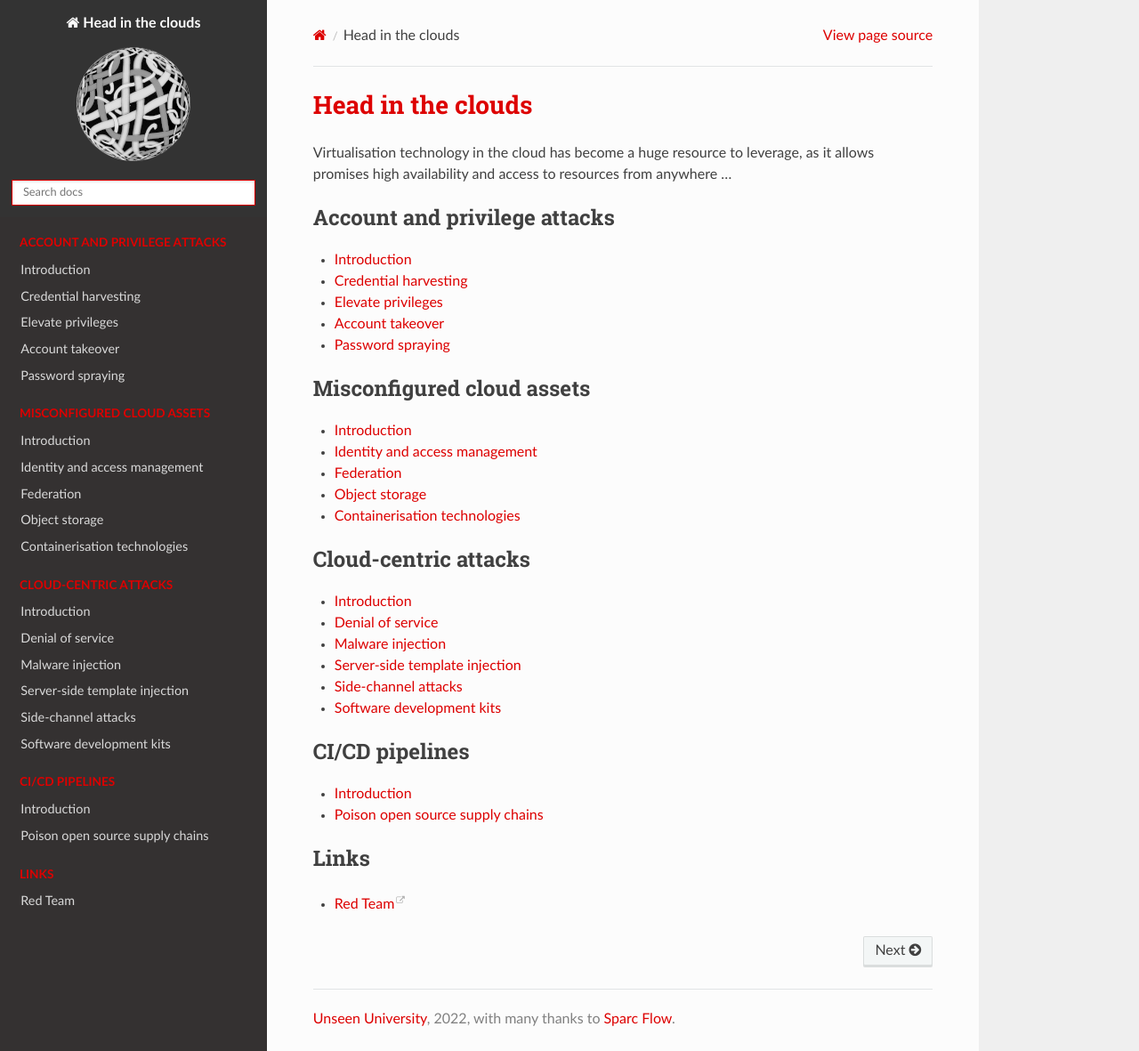
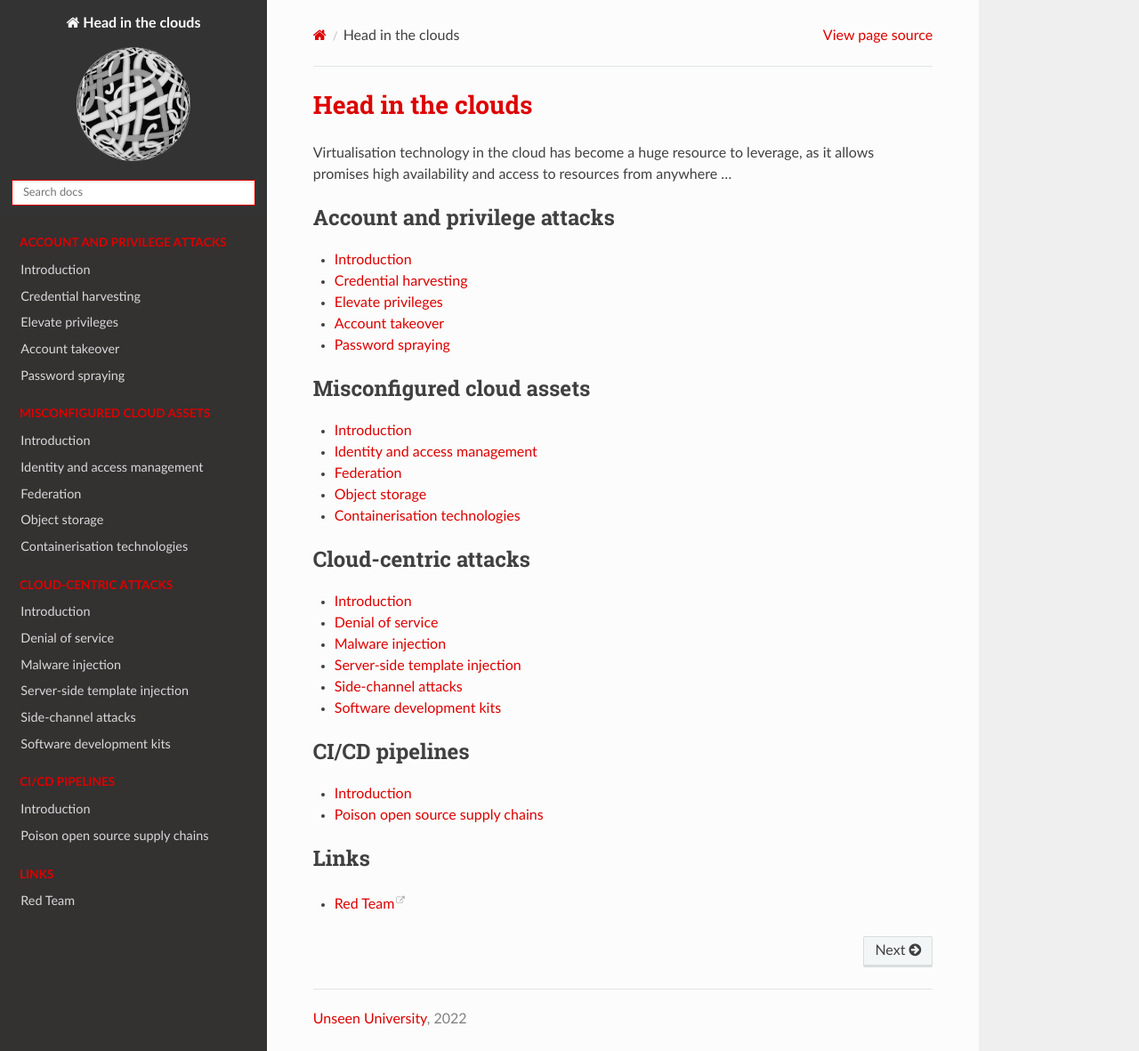
Before and after one commit to tymyrddin/red-cloud, a Sphinx documentation site: the page built from source/index.rst, in a window 1280 px wide and 1181 px high. Shown: the whole window at 89% size. Built offline with Sphinx 7.4.7 and the Read the Docs theme 2.0.0, drawn with Linux system fonts in a browser that asks for light colours.

Commit message:
Version 0.1

```diff
--- a/source/_templates/footer.html
+++ b/source/_templates/footer.html
@@ -1,4 +1,4 @@
 {% extends "!footer.html" %}
 {%- block contentinfo %}
-        <a href="https://unseen-uni.netlify.app/">Unseen University</a>, 2022, with many thanks to <a href="https://github.com/sparcflow">Sparc Flow</a>.
+        <a href="https://uu.tymyrddin.dev">Unseen University</a>, 2022
 {% endblock %}
```
